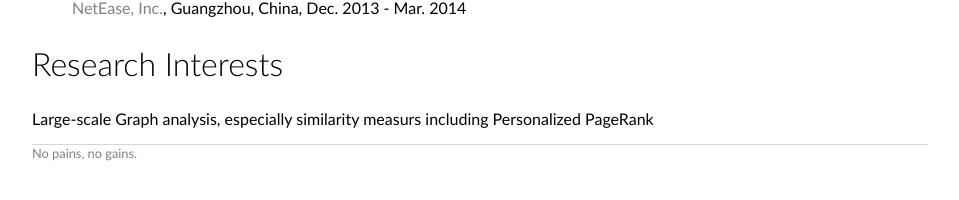
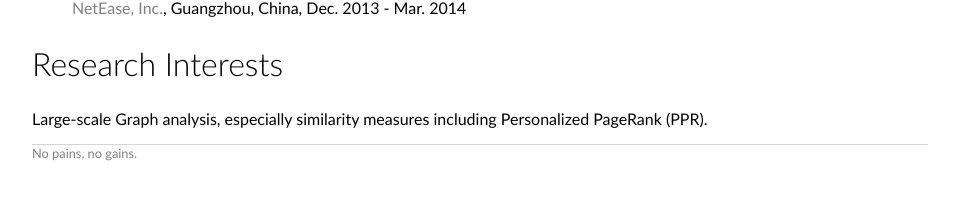
Before and after one commit to 2danlin/2danlin.github.io, a Jekyll site: the page built from index.html, in a window 1280 px wide. Shown: the part 567-767 px from the top of the page, without its empty margins (160-1119 px from the left). Built offline with Jekyll 4.4.1, drawn with Linux system fonts in a browser that asks for light colours.

Commit message:
Update index.html

```diff
--- a/index.html
+++ b/index.html
@@ -25,5 +25,5 @@ title: Dandan's Homepage
 	</dl>
 
 	<h2>Research Interests</h2>
-	<p>Large-scale Graph analysis, especially similarity measurs including Personalized PageRank</p>
+	<p>Large-scale Graph analysis, especially similarity measures including Personalized PageRank (PPR).</p>
 </div><!-- /.blurb -->
```
